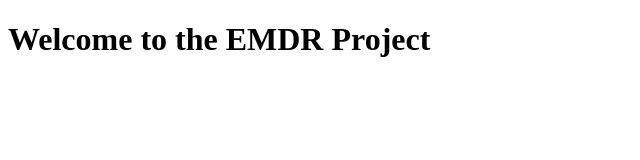
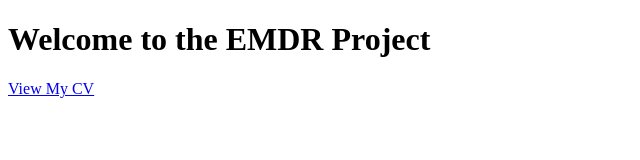
Before and after one commit to gokhanakbag/emdr, a plain HTML site: page index.html in a window 1280 px wide. Shown: the whole page, without its empty margins (0-640 px from the left). Drawn offline with Linux system fonts and the light colour scheme.

Commit message:
Update index.html

```diff
--- a/index.html
+++ b/index.html
@@ -7,5 +7,6 @@
 </head>
 <body>
     <h1>Welcome to the EMDR Project</h1>
+    <p><a href="cv.html">View My CV</a></p>
 </body>
 </html>
```
